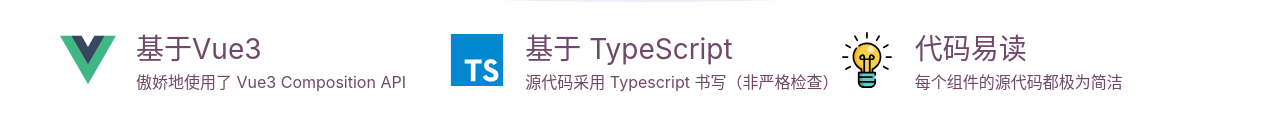
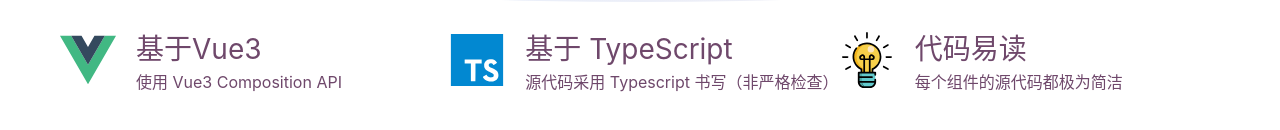
Before and after one commit to isCCcc/isccui, a Vue app: page /#/ in a window 1280 px wide. Shown: the part 348-478 px from the top of the page. Built offline with nearby package versions, Linux system fonts and the light colour scheme.

Commit message:
修改标题、首页 html

```diff
--- a/index.html
+++ b/index.html
@@ -5,7 +5,7 @@
   <meta charset="UTF-8">
   <link rel="icon" href="/favicon.ico" />
   <meta name="viewport" content="width=device-width, initial-scale=1.0">
-  <title>Vite App</title>
+  <title>Blanche-UI</title>
 </head>
 
 <body>
--- a/src/views/Home.vue
+++ b/src/views/Home.vue
@@ -18,7 +18,7 @@
                         <use xlink:href="#icon-vue"></use>
                     </svg>
                     <h3>基于Vue3</h3>
-                    <p>傲娇地使用了 Vue3 Composition API</p>
+                    <p>使用 Vue3 Composition API</p>
                 </li>
                 <li>
                     <svg>
```
